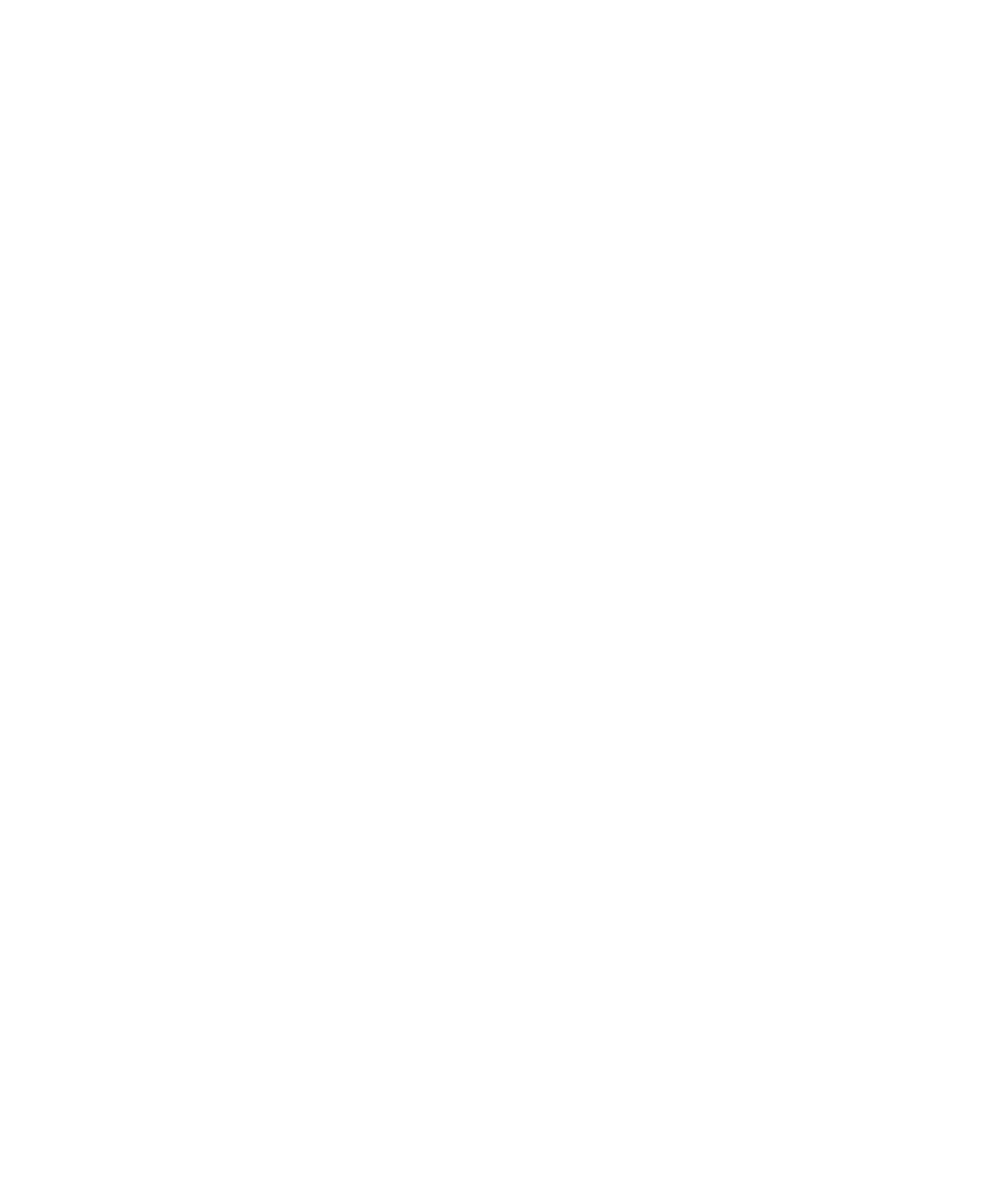
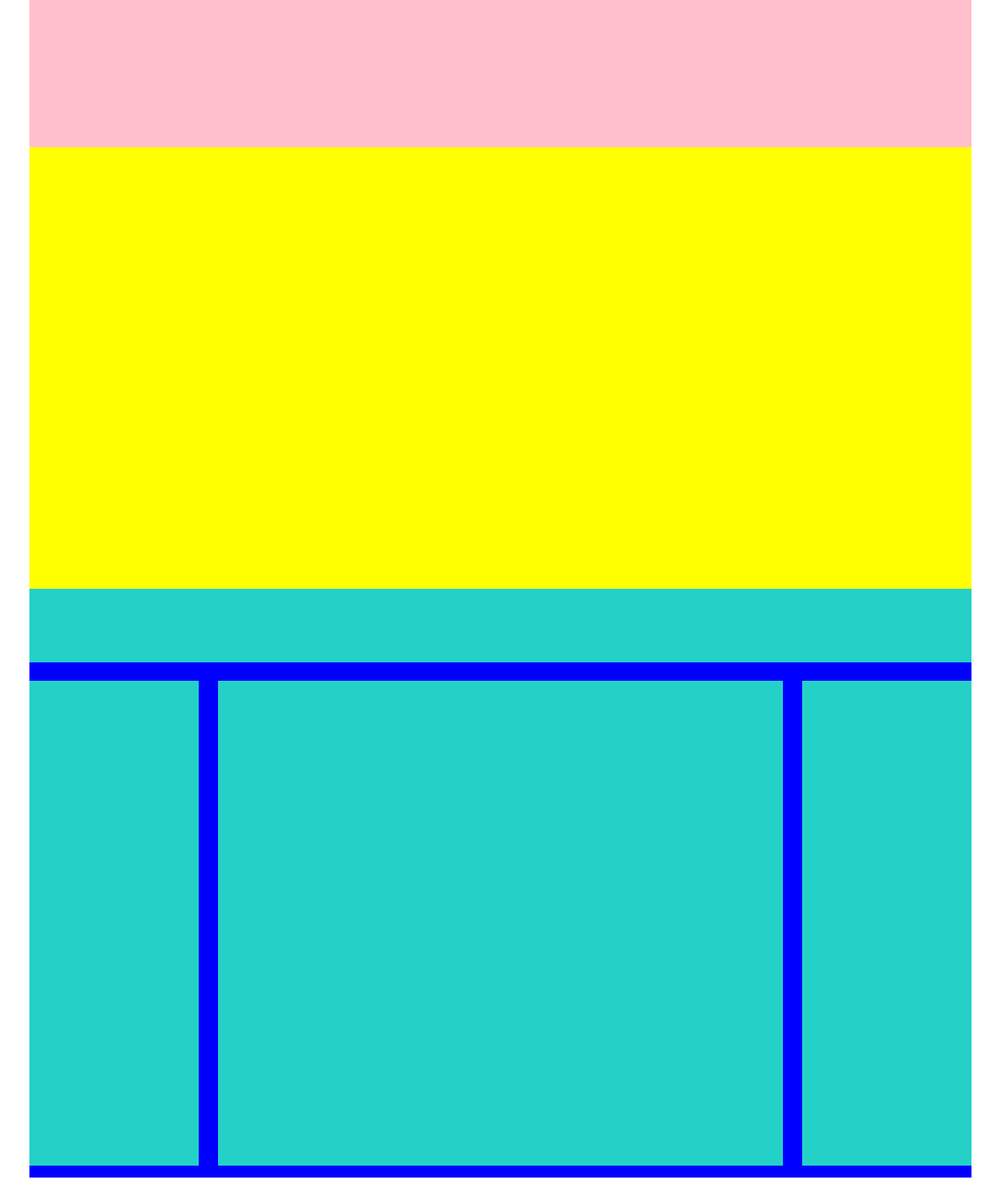
Before and after one commit to edoardomalfatto/htmlcss-struttura-wp, a plain HTML site: page index.html in a window 1280 px wide. Shown: the whole page at 92% size, without its empty margins (96-1183 px from the left). Before the commit the page ends 800 px from the top, so only its background shows below. Drawn offline with Linux system fonts and the light colour scheme.

Commit message:
Struttura aggiornata

```diff
--- a/css/master.css
+++ b/css/master.css
@@ -1,10 +1,55 @@
-*{
+* {
   margin: 0;
   padding: 0;
   box-sizing: border-box;
 }
 
-.container{
+.container {
   width: 80%;
   margin:0 auto;
 }
+
+header {
+  height: 20vh;
+  width: 100%;
+  background-color: pink;
+}
+
+section {
+  height: 60vh;
+  width: 100%;
+  background-color: yellow;
+}
+
+.main_header {
+  height: 10vh;
+  width: 100%;
+  background-color: rgb(36, 209, 199);
+}
+
+.main_container {
+  height: 70vh;
+  width: 100%;
+  background-color: blue;
+}
+.main_container::after{
+  content: "";
+  display: table;
+  clear:both;
+}
+.maincontent.right ,
+.maincontent.left {
+height: 94%;
+width: 18%;
+background-color: rgb(36, 209, 199);
+float:left;
+margin-top: 2%;
+margin-bottom: 2%;
+}
+.maincontent.center {
+  height: 94%;
+  width: 60%;
+  background-color: rgb(36, 209, 199);
+  float:left;
+  margin:2%;
+}
--- a/index.html
+++ b/index.html
@@ -16,6 +16,14 @@
       </section>
 
       <main>
+          <div class="main_header"> </div>
+          <div class="main_container">
+            <div class="maincontent right"></div>
+            <div class="maincontent center"></div>
+            <div class="maincontent left"></div>
+
+
+         </div>
 
       </main>
 
```
